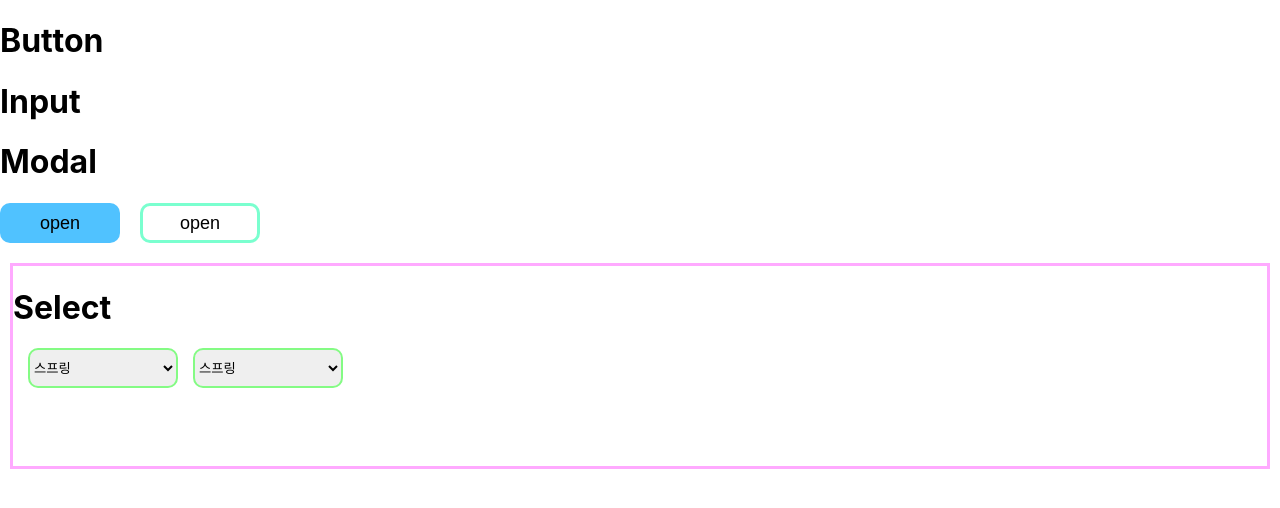
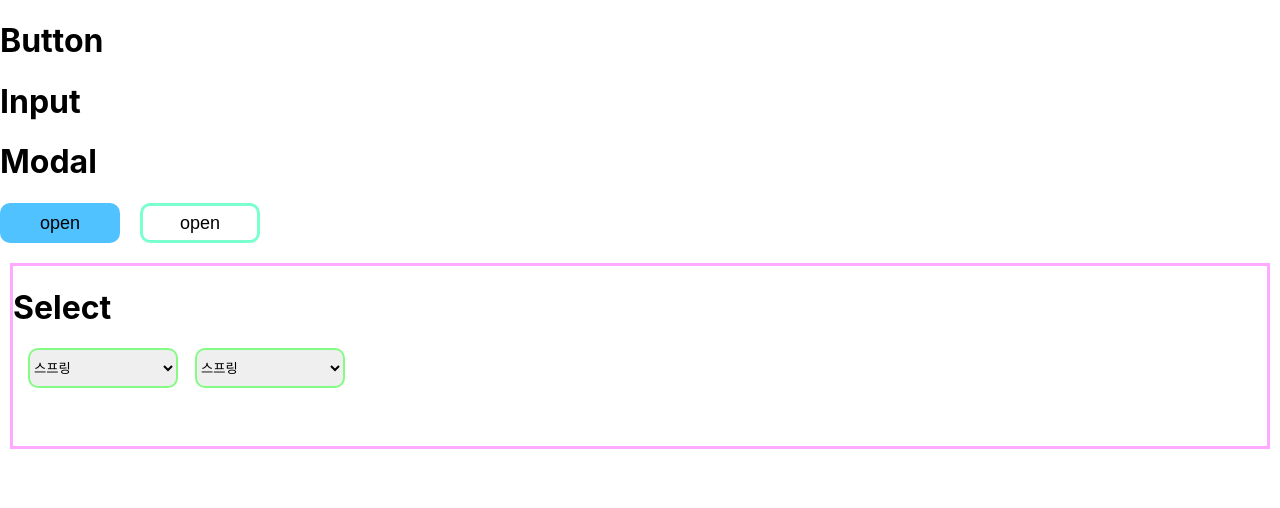
Before and after one commit to leolego03/react-practice, a React (Create React App) app: page / in a window 1280 px wide. Shown: the top 508 px of the page. Built offline with nearby package versions, Linux system fonts and the light colour scheme.

Commit message:
Feat:select 기능 작성

```diff
--- a/package.json
+++ b/package.json
@@ -9,6 +9,7 @@
     "react": "^18.2.0",
     "react-dom": "^18.2.0",
     "react-scripts": "5.0.1",
+    "react-select": "^5.7.3",
     "styled-components": "^6.0.2",
     "web-vitals": "^2.1.4"
   },
--- a/src/components/Modal/ModalStyle.js
+++ b/src/components/Modal/ModalStyle.js
@@ -51,9 +51,6 @@ export const SecondButton = styled.button`
 `
 
 export const CloseModalbutton = styled.button`
-    top: 10px;
-
-    right: 10px;
     padding: 5px 7px;
     margin: 0 15px 0 0;
     border: 2px solid #3CC2FF;
@@ -62,8 +59,6 @@ export const CloseModalbutton = styled.button`
 `
 
 export const ConfirmModalbutton = styled.button`
-    top: 10px;
-    right: 10px;
     padding: 5px 7px;
     border-radius: 8px;
     border: 2px solid #EB6464;
--- a/src/components/Select/Select.jsx
+++ b/src/components/Select/Select.jsx
@@ -5,20 +5,18 @@ const Select = () => {
   return (
     <S.SelectContainer>
         <h1>Select</h1>
-        <S.Selectdiv>
           <S.SelectOptoin1>
-            <option>스프링</option>
-            <option>자바</option>
-            <option>리액트</option>
-            <option>노드</option>
+            <S.Option1>스프링</S.Option1>
+            <S.Option1>자바</S.Option1>
+            <S.Option1>리액트</S.Option1>
+            <S.Option1>노드</S.Option1>
           </S.SelectOptoin1>
           <S.SelectOptoin2>
-            <option>스프링</option>
-            <option>자바</option>
-            <option>리액트</option>
-            <option>노드</option>
+            <S.Option1>스프링</S.Option1>
+            <S.Option1>자바</S.Option1>
+            <S.Option1>리액트</S.Option1>
+            <S.Option1>노드</S.Option1>
           </S.SelectOptoin2>
-        </S.Selectdiv>
     </S.SelectContainer>
   )
 }
--- a/src/components/Select/SelectStyle.js
+++ b/src/components/Select/SelectStyle.js
@@ -3,7 +3,7 @@ import { styled } from "styled-components";
 export const SelectContainer = styled.div`
   border: 3px solid #FFAAFF;
   margin: 0 10px 0 10px;
-  height: 200px;
+  height: 180px;
   overflow: hidden;
   margin-top: 20px;
 `
@@ -12,22 +12,22 @@ export const SelectOptoin1 = styled.select`
     border: 2px solid #84FB84;
     border-radius: 10px;
     margin: 0 auto 0 15px;
+    height: 40px;
     width: 150px;
-    height: 40px;
 
+    position: absolute;
 `
-
 export const SelectOptoin2 = styled.select`
     border: 2px solid #84FB84;
     border-radius: 10px;
-    margin: 0 auto auto 15px;
     width: 150px;
     height: 40px;
+    margin: 0 auto auto 15px;
 
+    position: absolute;
+    left: 180px
 `
-
-export const Selectdiv = styled.div`
-  border-radius: 10px;
-  background-color: #fff;
-
+export const Option1 = styled.option`
+  font-size: 18px;
+  font-weight: 800;
 `
```
Also changed, not shown: 1 other file (tests, documents, lock files or other folders).
